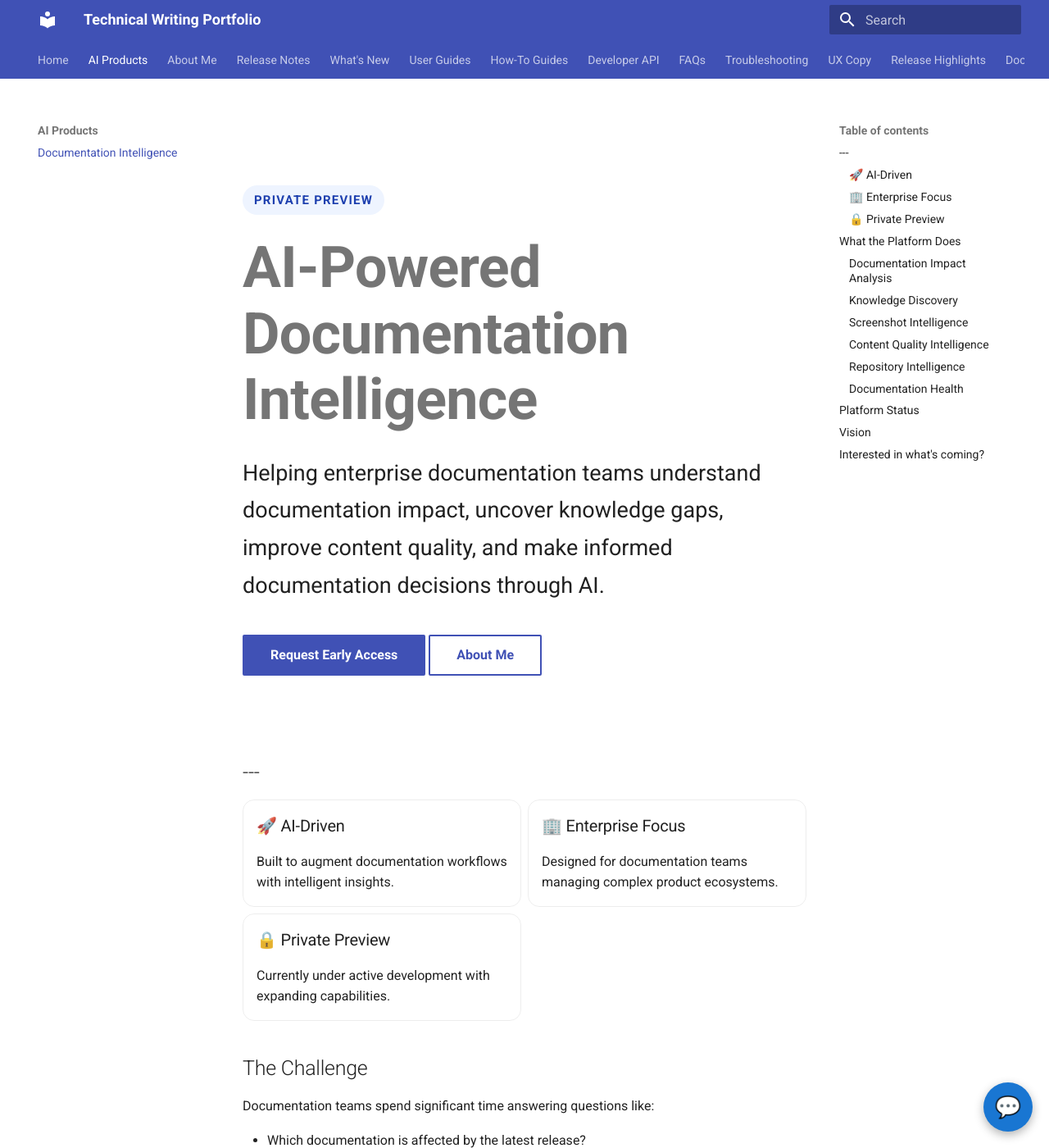
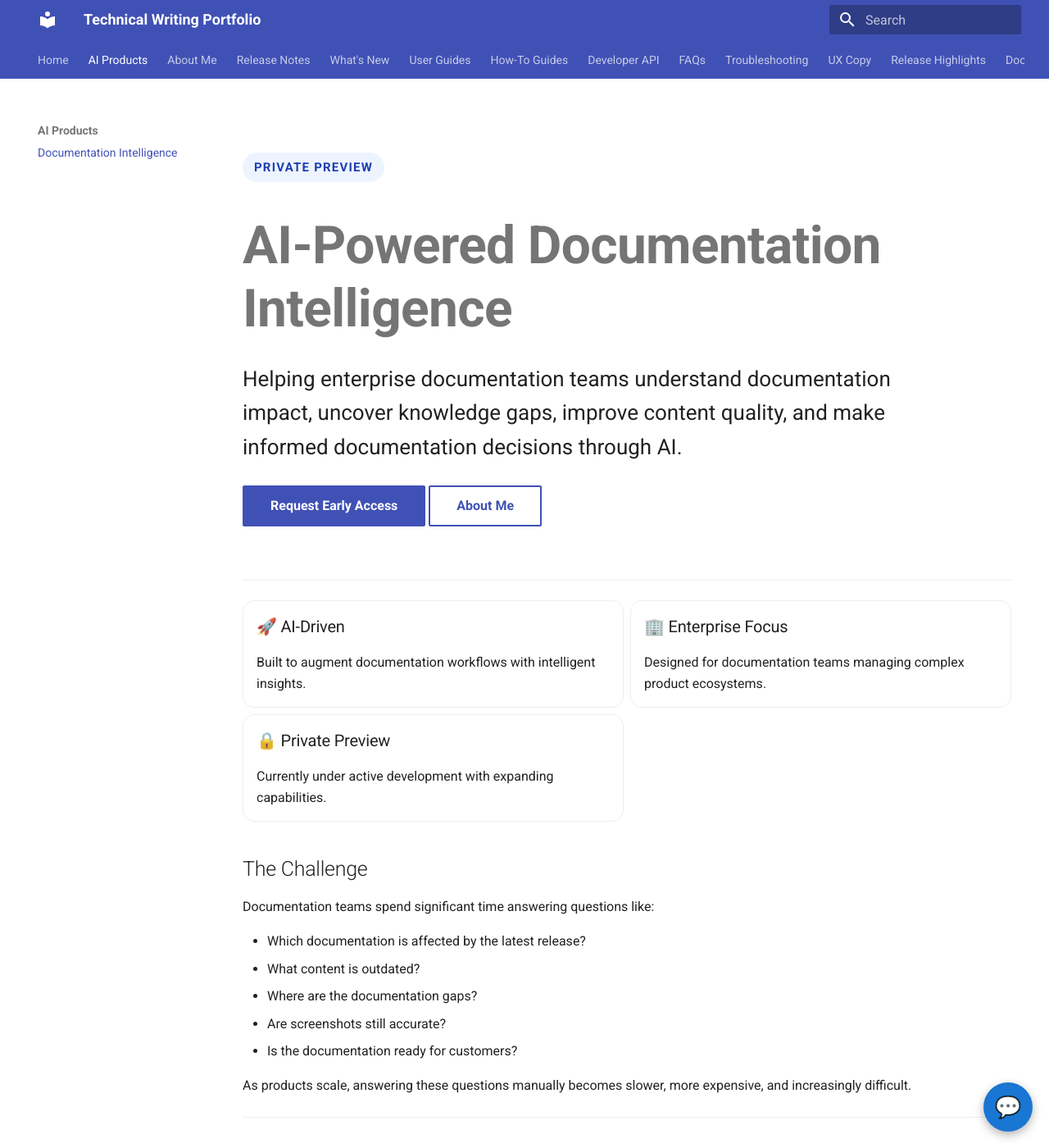
Before and after one commit to ajinanga16-blip/tech-writer-portfolio, an MkDocs documentation site: the page built from docs/ai-products/documentation-intelligence.md, in a window 1280 px wide and 1400 px high. Shown: the whole window at 82% size. Built offline with MkDocs 1.6.1 and Material for MkDocs 9.7.7, drawn with Linux system fonts in a browser that asks for light colours; some of the changed text lies outside the part shown.

Commit message:
Refine AI Products landing page UI

```diff
--- a/docs/ai-products/documentation-intelligence.md
+++ b/docs/ai-products/documentation-intelligence.md
@@ -12,7 +16,7 @@
 
 <div class="hero-buttons">
 
-<a href="request-access/" class="md-button md-button--primary">
+<a href="../../contact/" class="md-button md-button--primary">
 Request Early Access
 </a>
 
@@ -25,7 +29,7 @@
 </div>
 
 ---
----
+
 
 <div class="grid cards" markdown>
 
@@ -151,4 +155,9 @@
 
 If you're interested in discussing the vision, exchanging ideas, or learning more about the platform, I'd be happy to connect.
 
-[Contact Me](../../contact/){ .md-button .md-button--primary }
+<a
+href="https://www.linkedin.com/in/ankush-jinanga-89a2058a/"
+target="_blank"
+class="md-button">
+Connect on LinkedIn
+</a>
--- a/docs/stylesheets/product.css
+++ b/docs/stylesheets/product.css
@@ -24,22 +24,21 @@
     margin-bottom: 24px;
 }
 
-.hero h1{
-    font-size:3.5rem;
+.hero h1 {
+    font-size:3.2rem;
     font-weight:700;
-    line-height:1.15;
-    margin-bottom:24px;
+    line-height:1.2;
+    margin: 16px 0 24px;
 }
 
-.hero-subtitle{
-    max-width:760px;
-    font-size:1.35rem;
-    line-height:1.7;
-    margin-bottom:36px;
+.hero-subtitle {
+    font-size: 1.3rem;
+    max-width: 800px;
+    line-height: 1.6;
 }
 
-.hero{
-    padding:80px 0 60px;
+.hero {
+    padding: 40px 0;
 }
 
 .md-typeset .grid.cards > ul > li {
```
Also changed, not shown: other parts of docs/ai-products/documentation-intelligence.md (+10 -6 lines).
